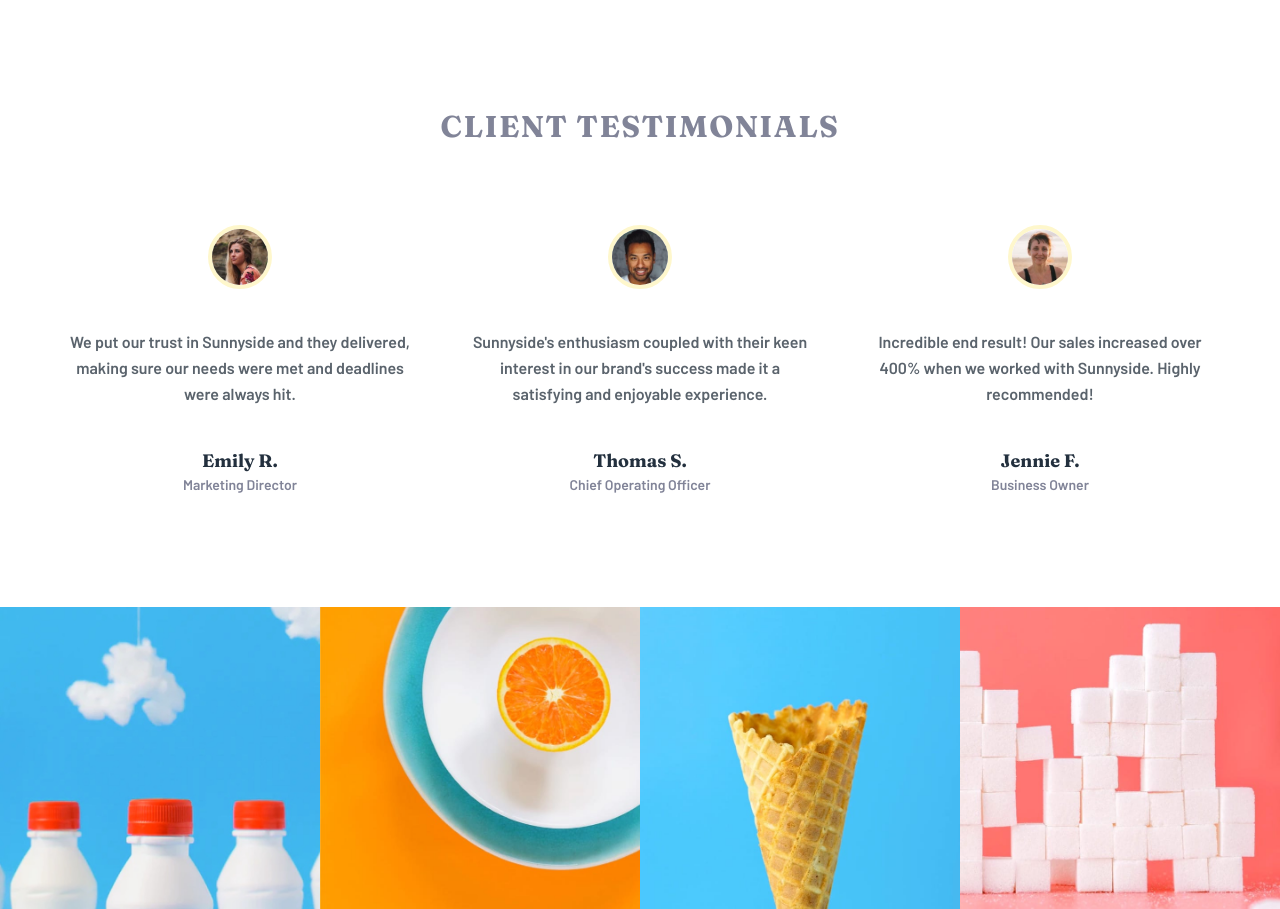
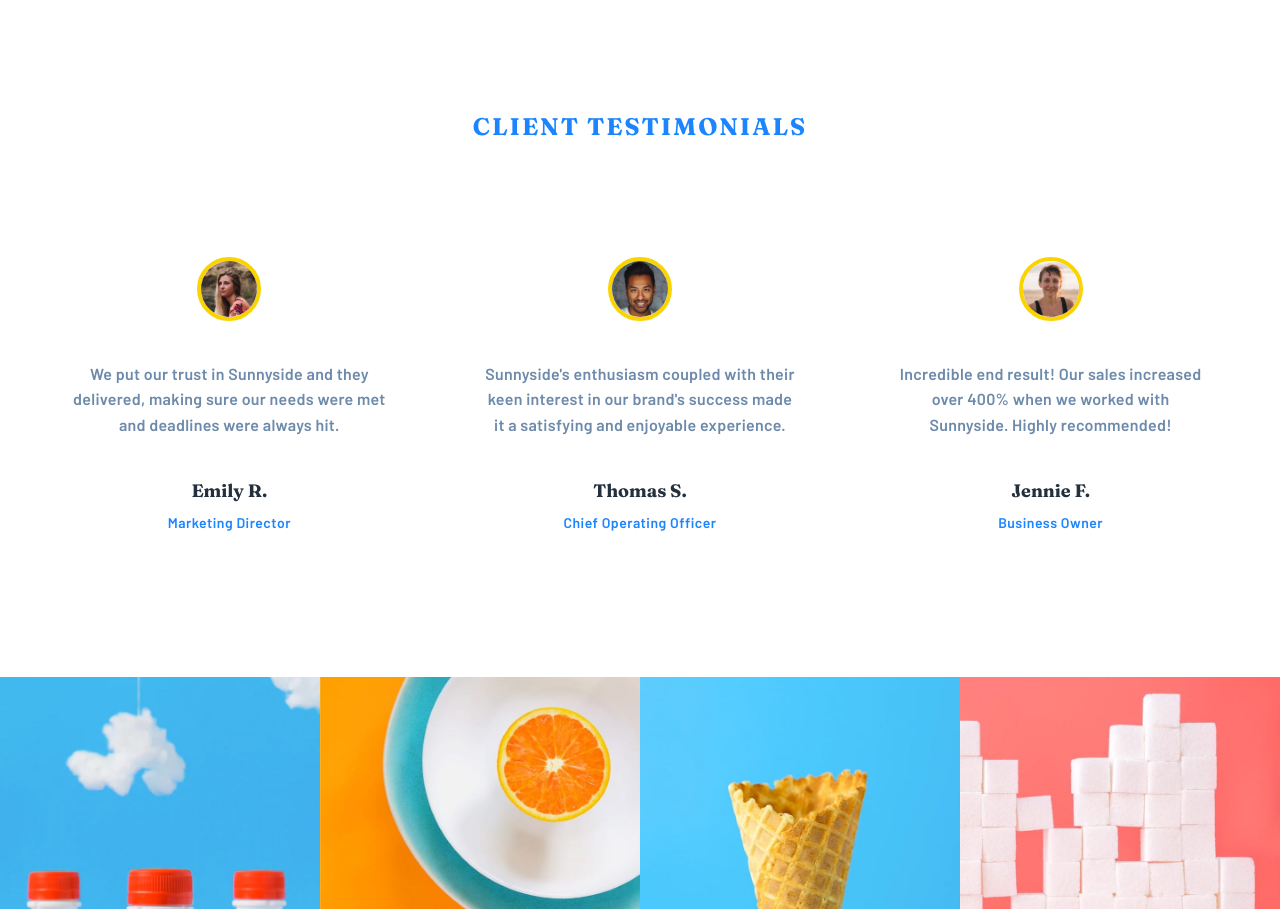
Before and after one commit to Mugisho-dev-metasploit/Sunnyside-Agency-Landing-Page-Frontend-Mentor-challenge-05, a website: page index.html in a window 1280 px wide. Shown: the part 1959-2868 px from the top of the page. Drawn offline with nearby package versions, Linux system fonts and the light colour scheme; files that its build step writes are made by us from their sources.

Commit message:
issue 5 Implement testimonials section

```diff
--- a/index.html
+++ b/index.html
@@ -130,39 +130,39 @@
 
   <!-- TESTIMONIALS SECTION -->
   <section class="bg-white px-6 md:px-12 py-20 md:py-28 text-center">
-    <h2 class="font-fraunces text-2xl md:text-3xl font-bold text-grey-semi-550 uppercase tracking-wider mb-20">
+    <h2 class="testimonials-header">
       Client testimonials
     </h2>
 
-    <div class="grid grid-cols-1 md:grid-cols-3 gap-12 max-w-6xl mx-auto">
+    <div class="testimonials-grid">
       <!-- Testimonial 1 -->
-      <article class="flex flex-col items-center">
-        <img src="./images/image-emily.jpg" alt="Emily R." class="w-16 h-16 rounded-full mb-10 border-4 border-yellow-500/20">
-        <p class="text-grey-semi-600 mb-10 leading-relaxed text-base">
+      <article class="testimonial-card">
+        <img src="./images/image-emily.jpg" alt="Emily R." class="testimonial-avatar">
+        <p class="testimonial-quote">
           We put our trust in Sunnyside and they delivered, making sure our needs were met and deadlines were always hit.
         </p>
-        <p class="font-fraunces font-bold text-grey-dark-950 text-lg">Emily R.</p>
-        <p class="text-grey-semi-550 text-sm">Marketing Director</p>
+        <p class="testimonial-name">Emily R.</p>
+        <p class="testimonial-position">Marketing Director</p>
       </article>
 
       <!-- Testimonial 2 -->
-      <article class="flex flex-col items-center">
-        <img src="./images/image-thomas.jpg" alt="Thomas S." class="w-16 h-16 rounded-full mb-10 border-4 border-yellow-500/20">
-        <p class="text-grey-semi-600 mb-10 leading-relaxed text-base">
+      <article class="testimonial-card">
+        <img src="./images/image-thomas.jpg" alt="Thomas S." class="testimonial-avatar">
+        <p class="testimonial-quote">
           Sunnyside's enthusiasm coupled with their keen interest in our brand's success made it a satisfying and enjoyable experience.
         </p>
-        <p class="font-fraunces font-bold text-grey-dark-950 text-lg">Thomas S.</p>
-        <p class="text-grey-semi-550 text-sm">Chief Operating Officer</p>
+        <p class="testimonial-name">Thomas S.</p>
+        <p class="testimonial-position">Chief Operating Officer</p>
       </article>
 
       <!-- Testimonial 3 -->
-      <article class="flex flex-col items-center">
-        <img src="./images/image-jennie.jpg" alt="Jennie F." class="w-16 h-16 rounded-full mb-10 border-4 border-yellow-500/20">
-        <p class="text-grey-semi-600 mb-10 leading-relaxed text-base">
+      <article class="testimonial-card">
+        <img src="./images/image-jennie.jpg" alt="Jennie F." class="testimonial-avatar">
+        <p class="testimonial-quote">
           Incredible end result! Our sales increased over 400% when we worked with Sunnyside. Highly recommended!
         </p>
-        <p class="font-fraunces font-bold text-grey-dark-950 text-lg">Jennie F.</p>
-        <p class="text-grey-semi-550 text-sm">Business Owner</p>
+        <p class="testimonial-name">Jennie F.</p>
+        <p class="testimonial-position">Business Owner</p>
       </article>
     </div>
   </section>
--- a/src/custom.css
+++ b/src/custom.css
@@ -346,3 +346,160 @@ a {
 .service-card:nth-child(2) {
   animation-delay: 0.4s;
 }
+
+/* ========================================
+   ÉTAPE 5: TESTIMONIALS ENHANCEMENT
+   ======================================== */
+
+/* Testimonials Section Header */
+.testimonials-header {
+  font-family: 'Fraunces', serif;
+  font-size: 1.5rem;
+  font-weight: 700;
+  color: hsl(212, 212%, 55%);
+  text-transform: uppercase;
+  letter-spacing: 0.125rem;
+  margin-bottom: 5rem;
+  animation: fadeInDown 0.8s ease-out;
+}
+
+/* Fade In Down Animation */
+@keyframes fadeInDown {
+  from {
+    opacity: 0;
+    transform: translateY(-20px);
+  }
+  to {
+    opacity: 1;
+    transform: translateY(0);
+  }
+}
+
+/* Testimonial Card Container */
+.testimonial-card {
+  display: flex;
+  flex-direction: column;
+  align-items: center;
+  padding: 2rem 1.5rem;
+  border-radius: 8px;
+  background: white;
+  transition: all 0.5s cubic-bezier(0.4, 0.0, 0.2, 1);
+  position: relative;
+  animation: slideUpFade 0.8s ease-out backwards;
+}
+
+/* Staggered animation delays for each testimonial */
+.testimonial-card:nth-child(1) {
+  animation-delay: 0.1s;
+}
+
+.testimonial-card:nth-child(2) {
+  animation-delay: 0.25s;
+}
+
+.testimonial-card:nth-child(3) {
+  animation-delay: 0.4s;
+}
+
+/* Slide Up Fade Animation */
+@keyframes slideUpFade {
+  from {
+    opacity: 0;
+    transform: translateY(40px);
+  }
+  to {
+    opacity: 1;
+    transform: translateY(0);
+  }
+}
+
+/* Testimonial Hover Effects */
+.testimonial-card:hover {
+  transform: translateY(-8px);
+  box-shadow: 0 20px 40px rgba(0, 0, 0, 0.1);
+}
+
+/* Avatar Image Styling */
+.testimonial-avatar {
+  width: 4rem;
+  height: 4rem;
+  border-radius: 50%;
+  margin-bottom: 2.5rem;
+  border: 4px solid hsl(51, 100%, 49%);
+  object-fit: cover;
+  transition: all 0.5s cubic-bezier(0.4, 0.0, 0.2, 1);
+  box-shadow: 0 8px 16px rgba(51, 100%, 49%, 0.15);
+}
+
+.testimonial-card:hover .testimonial-avatar {
+  transform: scale(1.1) rotate(2deg);
+  box-shadow: 0 12px 24px rgba(51, 100%, 49%, 0.25);
+  border-color: hsl(7, 99%, 70%);
+}
+
+/* Testimonial Quote Text */
+.testimonial-quote {
+  color: hsl(212, 27%, 55%);
+  font-size: 1rem;
+  line-height: 1.6;
+  margin-bottom: 2.5rem;
+  transition: color 0.4s ease;
+  letter-spacing: 0.3px;
+}
+
+.testimonial-card:hover .testimonial-quote {
+  color: hsl(212, 27%, 19%);
+}
+
+/* Testimonial Name */
+.testimonial-name {
+  font-family: 'Fraunces', serif;
+  font-weight: 700;
+  color: hsl(212, 27%, 19%);
+  font-size: 1.125rem;
+  margin-bottom: 0.5rem;
+  transition: all 0.4s ease;
+}
+
+.testimonial-card:hover .testimonial-name {
+  color: hsl(7, 99%, 70%);
+  letter-spacing: 1px;
+}
+
+/* Testimonial Position */
+.testimonial-position {
+  color: hsl(212, 212%, 55%);
+  font-size: 0.875rem;
+  font-weight: 500;
+  letter-spacing: 0.5px;
+  transition: color 0.4s ease;
+}
+
+.testimonial-card:hover .testimonial-position {
+  color: hsl(51, 100%, 49%);
+}
+
+/* Testimonials Container */
+.testimonials-grid {
+  display: grid;
+  grid-template-columns: repeat(auto-fit, minmax(280px, 1fr));
+  gap: 3rem;
+  max-width: 80rem;
+  margin: 0 auto;
+}
+
+@media (max-width: 768px) {
+  .testimonials-grid {
+    grid-template-columns: 1fr;
+    gap: 2rem;
+  }
+
+  .testimonials-header {
+    font-size: 1.25rem;
+    margin-bottom: 3rem;
+  }
+
+  .testimonial-card {
+    padding: 1.5rem;
+  }
+}
```
